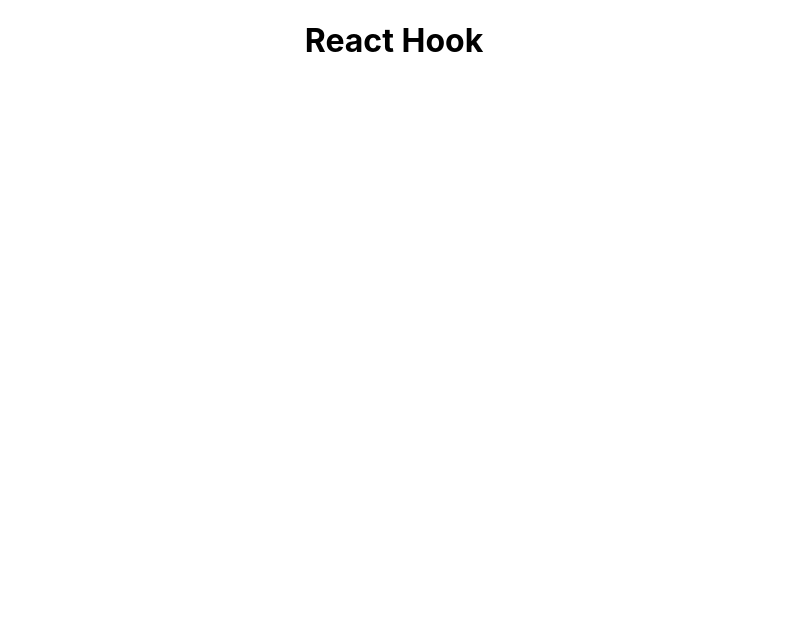
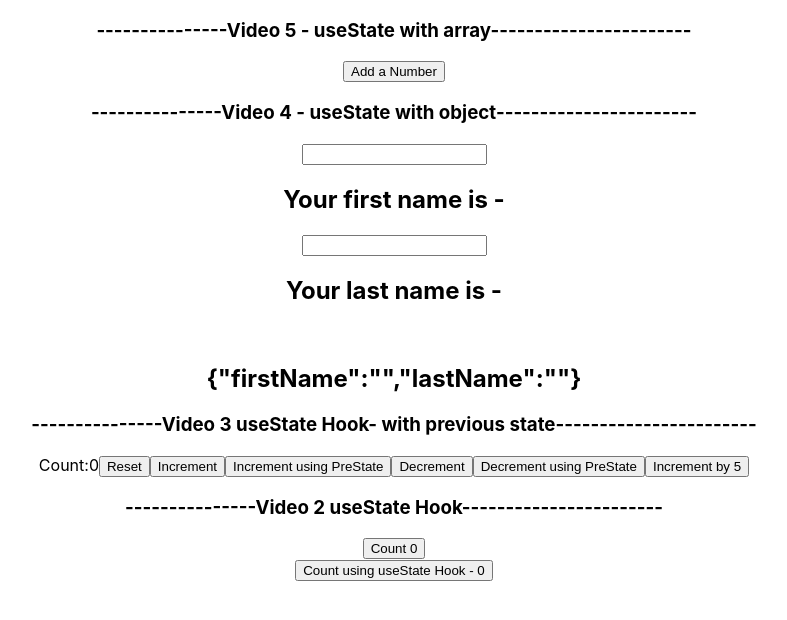
Before and after one commit to sivakrishnan/react-hook, a React (Create React App) app: page / in a window 1280 px wide. Shown: the top 620 px of the page, without its empty margins (246-1033 px from the left). Built offline with nearby package versions, Linux system fonts and the light colour scheme.

Commit message:
[Skrish] upto video 5 useState

```diff
--- a/src/App.js
+++ b/src/App.js
@@ -1,10 +1,34 @@
 import logo from './logo.svg';
 import './App.css';
+import V2ClassCounter from './components/V2ClassCounter';
+import V2HookCounter from './components/V2HookCounter';
+import V3HookCounterTwo from './components/V3HookCounterTwo';
+import V4HookCounterThree from './components/V4HookCounterThree';
+import V5HookCounterFour from './components/V5HookCounterFour';
 
 function App() {
   return (
     <div className="App">
-      <h1>React Hook</h1>
+
+      <h3>---------------Video  5 - useState with array-----------------------</h3>
+      <V5HookCounterFour>
+
+      </V5HookCounterFour>
+      <h3>---------------Video 4 - useState with object-----------------------</h3>
+      <V4HookCounterThree>
+
+      </V4HookCounterThree>
+      <h3>---------------Video 3 useState Hook- with previous state-----------------------</h3>
+      <V3HookCounterTwo>
+
+      </V3HookCounterTwo>
+      <h3>---------------Video 2 useState Hook-----------------------</h3>
+      <V2ClassCounter>
+
+      </V2ClassCounter>
+      <V2HookCounter>
+
+      </V2HookCounter>
     </div>
   );
 }
--- /dev/null
+++ b/src/components/V2ClassCounter.js
@@ -0,0 +1,26 @@
+import React, { Component } from 'react'
+
+export class V2ClassCounter extends Component {
+    constructor(props) {
+      super(props)
+
+      this.state = {
+         count: 0
+      }
+    }
+
+    incrementCount=()=>{
+        this.setState({
+            count:this.state.count+1
+        })
+    }
+  render() {
+    return (
+      <div>
+        <button onClick={this.incrementCount}>Count {this.state.count}</button>
+      </div>
+    )
+  }
+}
+
+export default V2ClassCounter
--- /dev/null
+++ b/src/components/V2HookCounter.js
@@ -0,0 +1,14 @@
+import React, { useState } from 'react'
+
+function V2HookCounter() {
+    const [count, setCount] = useState(0) // this is call array destructuring
+    return (
+        <div>
+            <button onClick={() => setCount(count + 1)}>
+                Count using useState Hook - {count}
+            </button>
+        </div>
+    )
+}
+
+export default V2HookCounter
--- /dev/null
+++ b/src/components/V3HookCounterTwo.js
@@ -0,0 +1,25 @@
+import React, { useState } from 'react'
+
+function V3HookCounterTwo() {
+    const initialCount = 0
+    const [count, setCount] = useState(initialCount)
+
+    const IncrementFive = () => {
+        for (let i = 0; i < 5; i++) {
+            setCount(preCount => preCount + 1)
+        }
+    }
+    return (
+        <div>
+            Count:{count}
+            <button onClick={() => setCount(initialCount)}>Reset</button>
+            <button onClick={() => setCount(count + 1)}>Increment</button>
+            <button onClick={() => setCount(preCount => preCount + 1)}>Increment using PreState</button>
+            <button onClick={() => setCount(count - 1)}>Decrement</button>
+            <button onClick={() => setCount(preCount => preCount - 1)}>Decrement using PreState</button>
+            <button onClick={IncrementFive}>Increment by 5</button>
+        </div>
+    )
+}
+
+export default V3HookCounterTwo
--- /dev/null
+++ b/src/components/V4HookCounterThree.js
@@ -0,0 +1,23 @@
+import React, { useState } from 'react'
+
+function V4HookCounterThree() {
+    const [name, setName] = useState({ firstName: '', lastName: '' })
+    return (
+        <div>
+            <form>
+                <input type='text' value={name.firstName}
+                    onChange={e => setName({ ...name, firstName: e.target.value })}></input>
+                <h2>Your first name is -{name.firstName}</h2>
+                <input type='text' value={name.lastName}
+                    onChange={e => setName({ ...name, lastName: e.target.value })}></input>
+                <h2>Your last name is -{name.lastName}</h2>
+
+                <br>
+                </br>
+                <h2>{JSON.stringify(name)}</h2>
+            </form>
+        </div>
+    )
+}
+
+export default V4HookCounterThree
--- /dev/null
+++ b/src/components/V5HookCounterFour.js
@@ -0,0 +1,23 @@
+import React, { useState } from 'react'
+
+function V5HookCounterFour() {
+    const [items, setItems] = useState([])
+    const addItem = () => {
+        setItems([...items, {
+            id: items.length,
+            value: Math.floor(Math.random() * 10) + 1
+        }])
+    }
+    return (
+        <div>
+            <button onClick={addItem}>Add a Number</button>
+            <ul>
+                {items.map(item => (
+                    <li key={item.id}>{item.value}</li>
+                ))}
+            </ul>
+        </div>
+    )
+}
+
+export default V5HookCounterFour
```
